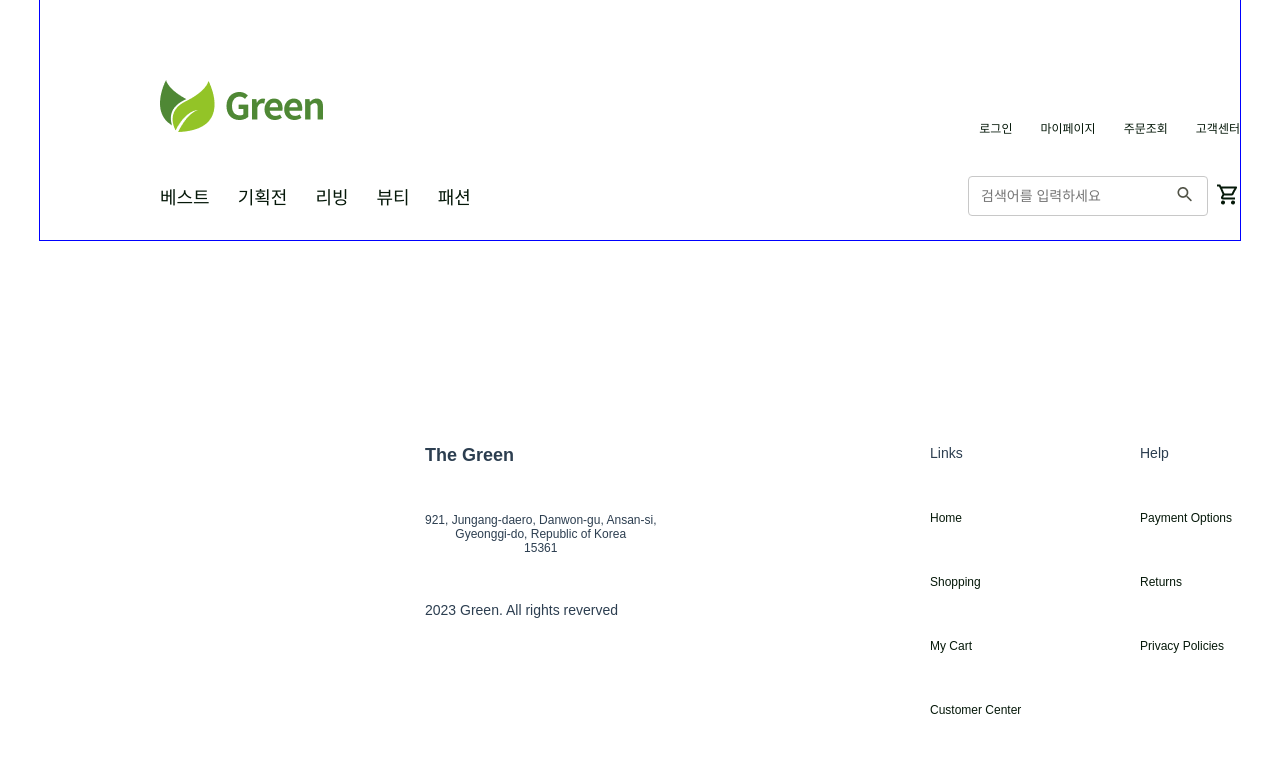
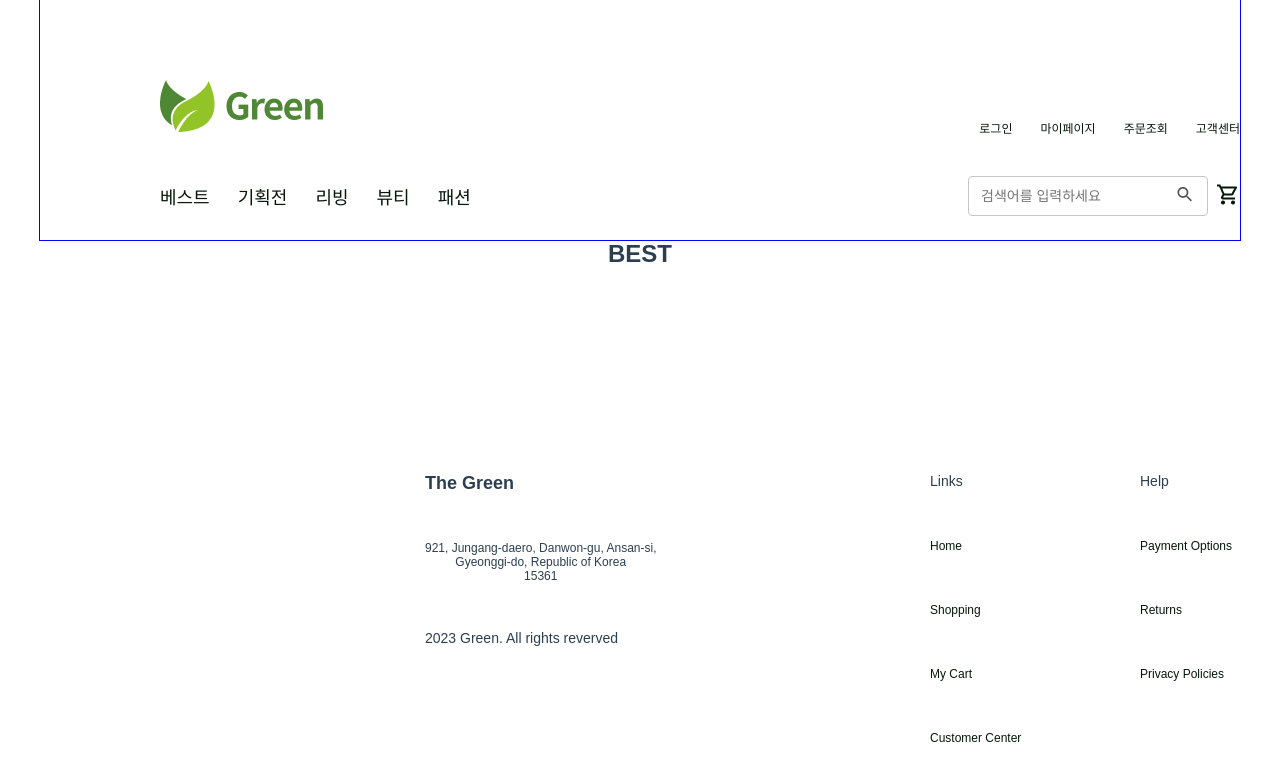
Before and after one commit to miunseol/TheGreen, a Vue app: page /category in a window 1280 px wide. Shown: the top 780 px of the page. Built offline with nearby package versions, Linux system fonts and the light colour scheme.

Commit message:
ProductCategory add

```diff
--- a/src/App.vue
+++ b/src/App.vue
@@ -1,6 +1,7 @@
 <template>
   <app-header/>
   <div id="container">
+    <router-view />
   </div>
   <app-footer/>
 </template>
--- a/src/components/AppHeader.vue
+++ b/src/components/AppHeader.vue
@@ -12,7 +12,7 @@
     </div>
     <div id="gnb-wrap">
       <ul id="gnb" class="head상단메뉴M">
-        <li><router-link to="/">베스트</router-link></li>
+        <li><router-link to="/category">베스트</router-link></li>
         <li><router-link to="/">기획전</router-link></li>
         <li><router-link to="/">리빙</router-link></li>
         <li><router-link to="/">뷰티</router-link></li>
@@ -28,7 +28,7 @@
     </div>
     </div>
   </header>
-  <router-view />
+
 </template>
 
 <style scoped>
--- /dev/null
+++ b/src/components/ProductCategory.vue
@@ -0,0 +1,30 @@
+<template>
+  <div>
+    <div class="category best"><!--AppHeader에서 값 가져 옵시다,,-->
+      <h2>{{ category[0] }}</h2><!--AppHeader에서 값 가져 옵시다,,-->
+      <div class="category-filter">
+
+      </div>
+    </div><!--category-->
+  </div>
+</template>
+
+<script>
+export default {
+  data(){
+    return{
+      category:[
+        "BEST",
+        "기획전",
+        "리빙상품",
+        "뷰티상품",
+        "패션상품",
+      ]
+    }
+  }
+}
+</script>
+
+<style>
+
+</style>
--- a/src/components/ProductItem.vue
+++ b/src/components/ProductItem.vue
@@ -1,8 +1,8 @@
 <template>
-  <div>
+  <router-link to="#">
     <img src="../assets/images/product/product1.png" alt="">
     <h4>상품제목</h4>
-  </div>
+  </router-link>
 </template>
 
 <script>
--- a/src/router/index.js
+++ b/src/router/index.js
@@ -1,5 +1,6 @@
 import { createRouter, createWebHistory } from 'vue-router'
 import HomeView from '../views/HomeView.vue'
+import ProductBoard from '@/views/ProductBoard.vue'
 
 
 const routes = [
@@ -7,6 +8,11 @@ const routes = [
     path: '/',
     name: 'home',
     component: HomeView
+  },
+  {
+    path: '/category',
+    name: 'category',
+    component: ProductBoard
   },
   {
     path: '/about',
--- a/src/views/HomeView.vue
+++ b/src/views/HomeView.vue
@@ -1,11 +1,12 @@
 <template>
+  <!--각 링크 수정 필요-->
   <div class="home">
     <div class="top-contents">
       <h2 class="head상단메뉴M">베스트</h2>
-      <div class="best-product" :key="i" v-for="(product,i) in products">
+      <router-link to="#" class="best-product" :key="i" v-for="(product,i) in products">
         <img :src="product.path" alt="">
         <p class="body주제B" style="white-space:pre-line">{{ product.product_name }}</p>
-      </div>
+      </router-link>
     </div> <!-- top contents 끝-->
     <div class="subtitle">
       <h3>진행중인 기획전</h3>
@@ -15,7 +16,7 @@
       <div class="left-box">
         <img src="../assets/images/spactial_exhibition/campaign.png" alt="">
       </div>
-      <div class="right-box">
+      <div class="right-box" >
         <product-item/>
         <product-item/>
         <product-item/>
@@ -33,7 +34,7 @@
         <product-item/>
       </div>
     </div><!--bottom-contents-->
-    <div class="campaign">
+    <div class="campaign"><!--하단 기획전-->
       <div class="campaign-box">
         <img src="../assets/images/spactial_exhibition/campaign2.png" alt="">
         <p>
--- /dev/null
+++ b/src/views/ProductBoard.vue
@@ -0,0 +1,20 @@
+<template>
+  <div>
+    <product-category/>
+
+  </div>
+</template>
+
+<script>
+import ProductCategory from '@/components/ProductCategory.vue';
+
+
+export default {
+  components: { ProductCategory },
+
+}
+</script>
+
+<style>
+
+</style>
```
